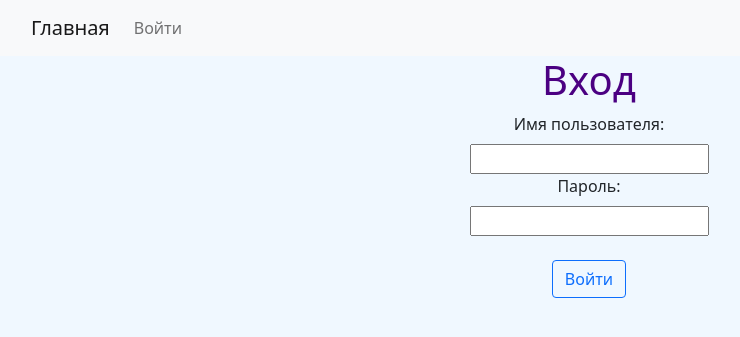
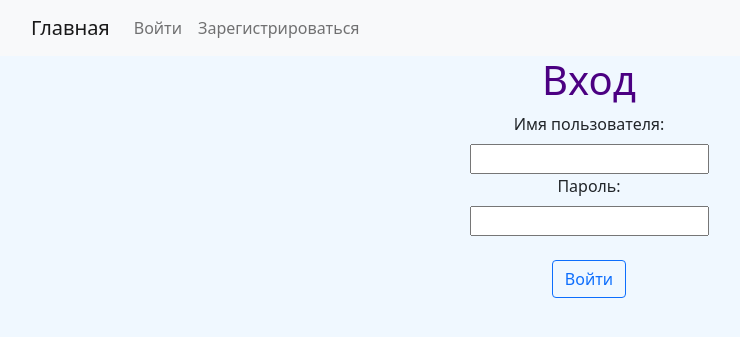
Before and after one commit to azamatdoronov/homework49, a Django app: page /accounts/login/ in a window 1280 px wide. Shown: the top 337 px of the page, without its empty margins (51-791 px from the left). Run offline with Django 4.2, Linux system fonts and the light colour scheme.

Commit message:
Добавил на панель ссылку на регистрацию нового пользователя

```diff
--- a/webapp/templates/base.html
+++ b/webapp/templates/base.html
@@ -29,7 +29,10 @@
                     </li>
                 {% else %}
                     <li class="nav-item">
-                        <a class="nav-link" href="{% url "accounts:login" %}">Войти</a>
+                        <a class="nav-link" href="{% url "accounts:login" %}?next={{ request.get_full_path }}">Войти</a>
+                    </li>
+                    <li class="nav-item">
+                        <a class="nav-link" href="{% url "accounts:registration" %}?next={{ request.get_full_path }}">Зарегистрироваться</a>
                     </li>
                 {% endif %}
             </ul>
@@ -40,10 +43,7 @@
     {% block content %}
         test
     {% endblock %}
-
-
 </div>
-
 </body>
 <script src="https://cdn.jsdelivr.net/npm/bootstrap@5.0.2/dist/js/bootstrap.bundle.min.js"
         integrity="sha384-MrcW6ZMFYlzcLA8Nl+NtUVF0sA7MsXsP1UyJoMp4YLEuNSfAP+JcXn/tWtIaxVXM"
```
